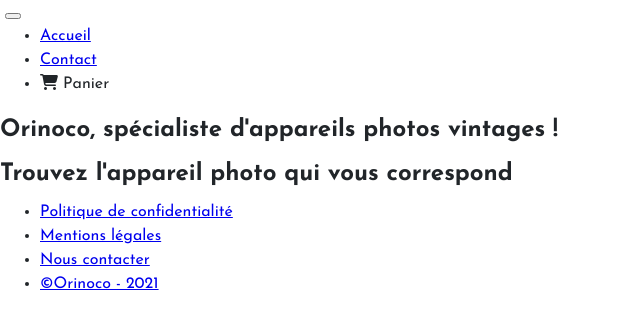
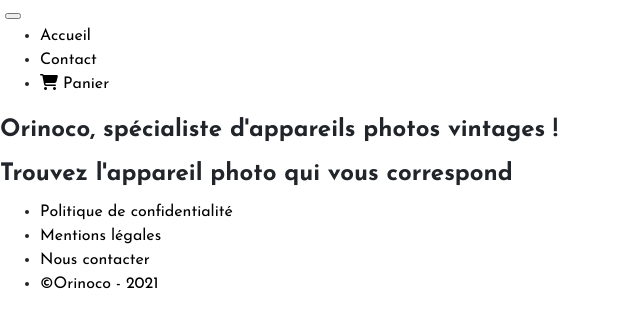
Before and after one commit to devocrw/AbdelatifElmokaddem-P5, a plain HTML site: page index.html in a window 1280 px wide. Shown: the whole page, without its empty margins (0-640 px from the left). Drawn offline with Linux system fonts and the light colour scheme.

Commit message:
Correction color
header - footer

```diff
--- a/style.css
+++ b/style.css
@@ -94,3 +94,9 @@ ol, ul, dl {
   display: block;
   padding: 0.5rem 1rem;
 }
+
+a {
+  color: black;
+  text-decoration: none;
+  background-color: transparent;
+}
```
